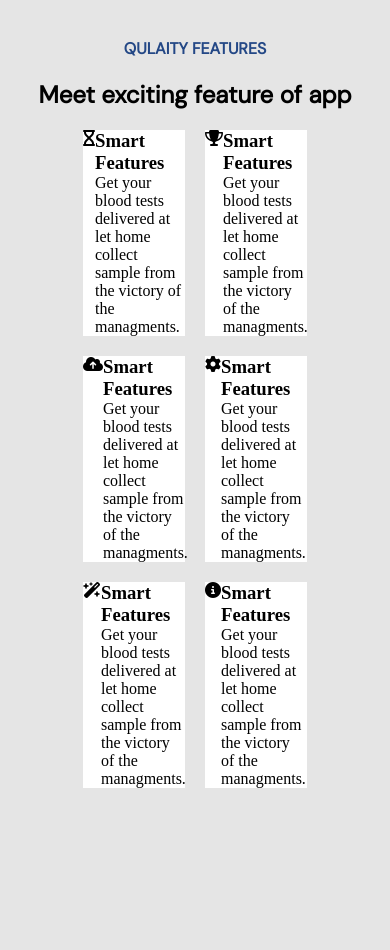
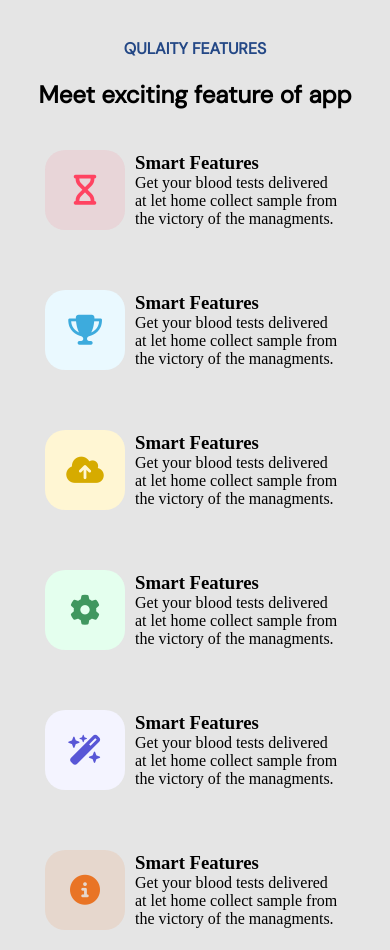
Before and after one commit to zhlgshv/Landguru, a plain HTML site: page index.html in a window 390 px wide. Shown: the part 3280-4230 px from the top of the page. Before the commit the page ends 4068 px from the top, so only its background shows below. Drawn offline with Linux system fonts and the light colour scheme.

Commit message:
meet style and css ishlandi

```diff
--- a/css/style.css
+++ b/css/style.css
@@ -248,12 +248,55 @@ main .container{
     gap: 20px;
 }
 .meet-item{
+    padding: 10px;
     width: 30%;
     display: flex;
+    align-items: center;
+    transition: .5s;
+    border-radius: 5px;
+}
+.meet-item:hover{
     background-color: #fff;
+    box-shadow: rgba(0, 0, 0, 0.2) 0px 20px 30px;
+    transform: scale(1.02);
 }
-
-
+.meet-item-logo{
+    margin: 10px;
+    width: 25%;
+    height: 80px;
+    display: flex;
+    align-items: center;
+    justify-content: center;
+    font-size: 30px;
+    border-radius: 20px;
+}
+.meet-item-text{
+    width: 65%;
+}
+.meet-item:nth-child(1) .meet-item-logo{
+    color: #FF4361;
+    background: rgba(255, 67, 98, 0.1);
+}
+.meet-item:nth-child(2) .meet-item-logo{
+    color: #3DABDD;
+    background: #EAF9FF;
+}
+.meet-item:nth-child(3) .meet-item-logo{
+    color: #D6AB00;
+    background-color: #FFF6D3;
+}
+.meet-item:nth-child(4) .meet-item-logo{
+    color: #40975F;
+    background-color: #E4FFEE;
+}
+.meet-item:nth-child(5) .meet-item-logo{
+    color: #5856D6;
+    background-color: #F4F4FF;
+}
+.meet-item:nth-child(6) .meet-item-logo{
+    color: #E97425;
+    background-color: rgba(233, 115, 37, 0.12);
+}
 
 
 
@@ -280,6 +323,12 @@ main .container{
 
     .type-text{
         width: 80%;
+    }
+    .meet-item{
+        width: 45%;
+    }
+    .meet-item-logo{
+        width: 20%;
     }
 }
 @media (max-width:1060px){
@@ -317,6 +366,9 @@ main .container{
     }
     .feature-types{
         width: 93%;
+    }
+    .meet-item{
+        width: 48%;
     }
 }
 @media (max-width:860px){
@@ -388,6 +440,12 @@ main .container{
     .features-text-title{
         text-align: center;
     }
+    .meet-item{
+        width: 100%;
+    }
+    .meet-item-logo{
+        width: 12%;
+    }
 }
 @media (max-width:760px){
     .container{
@@ -398,6 +456,9 @@ main .container{
     }
     .type-text{
         width: 87%;
+    }
+    .meet-item-logo{
+        width: 14%;
     }
 }
 @media (max-width:660px){
@@ -416,6 +477,9 @@ main .container{
     .type-text{
         width: 85%;
     }
+    .meet-item-logo{
+        width: 16%;
+    }
 }
 @media (max-width:560px){
     .container{
@@ -428,6 +492,9 @@ main .container{
     }
     .type-text{
         width: 82%;
+    }
+    .meet-item-logo{
+        width: 20%;
     }
 }
 @media (max-width:460px){
@@ -474,6 +541,9 @@ main .container{
         padding: 0;
         font-size: 43px;
     }
+    .meet-item-logo{
+        width: 25%;
+    }
 }
 @media (max-width:360px){
     .container{
@@ -506,4 +576,14 @@ main .container{
         padding: 0;
         font-size: 40px;
     }
+    .meet-item{
+        flex-direction: column;
+    }
+    .meet-item-logo{
+        width: 40%;
+    }
+    .meet-item-text{
+        text-align: center;
+        width: 100%;
+    }
 }
--- a/index.html
+++ b/index.html
@@ -206,5 +206,12 @@
     </section>
 
 
+    <section>
+        <div class="container">
+
+        </div>
+    </section>
+
+
 </body>
 </html>
```
